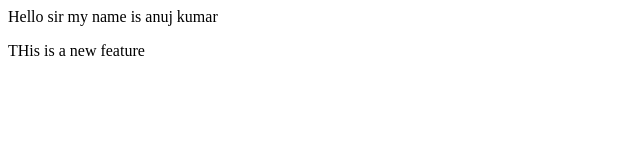
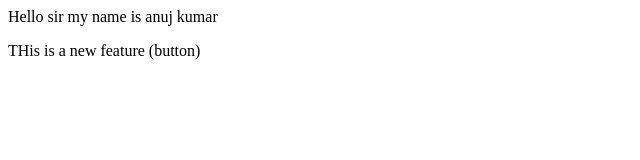
Before and after one commit to AnujKumar26619/localrepo, a plain HTML site: page index.html in a window 1280 px wide. Shown: the full height of the page, 0-640 px from the left. Drawn offline with Linux system fonts and the light colour scheme.

Commit message:
Button add

```diff
--- a/index.html
+++ b/index.html
@@ -1,4 +1,4 @@
 <p>Hello sir my name is anuj kumar</p>
 <p>
-    THis is a new feature
+    THis is a new feature (button)
 </p>
```
